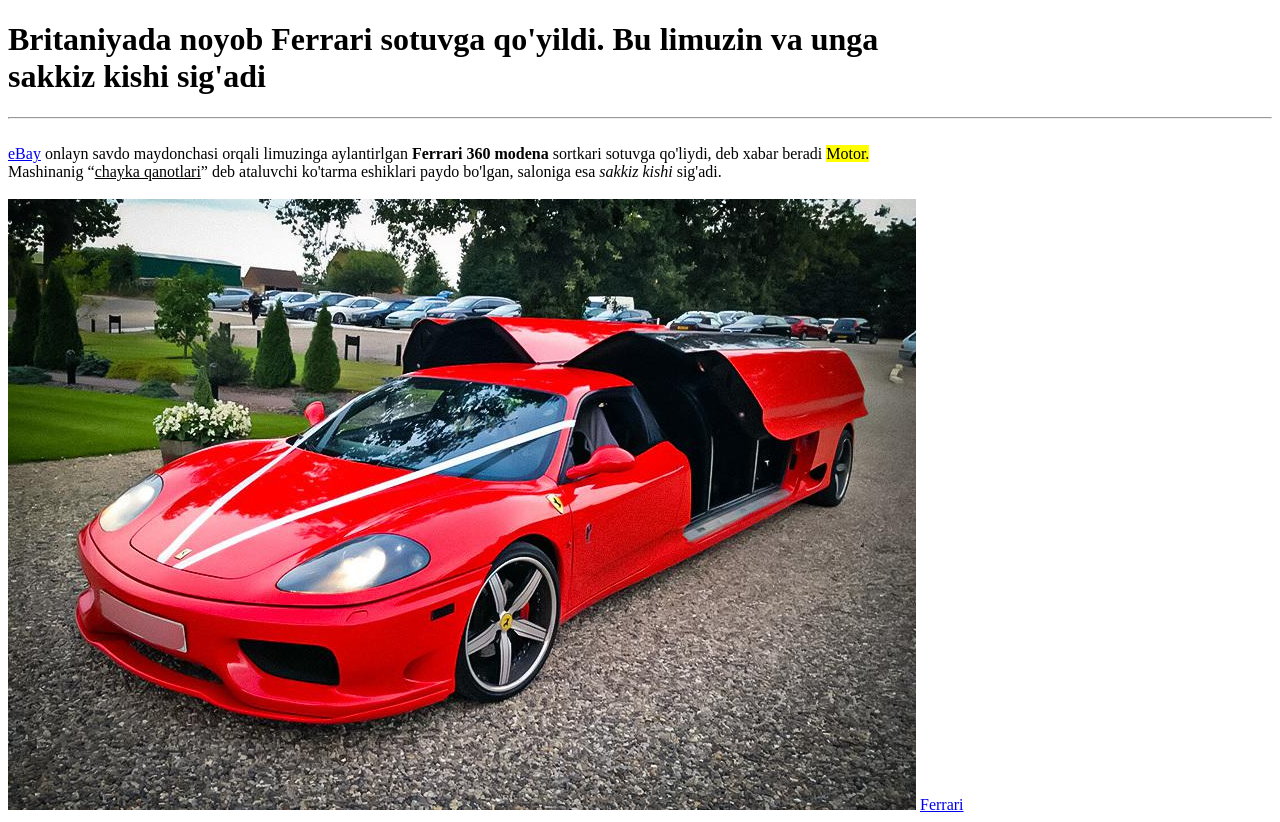
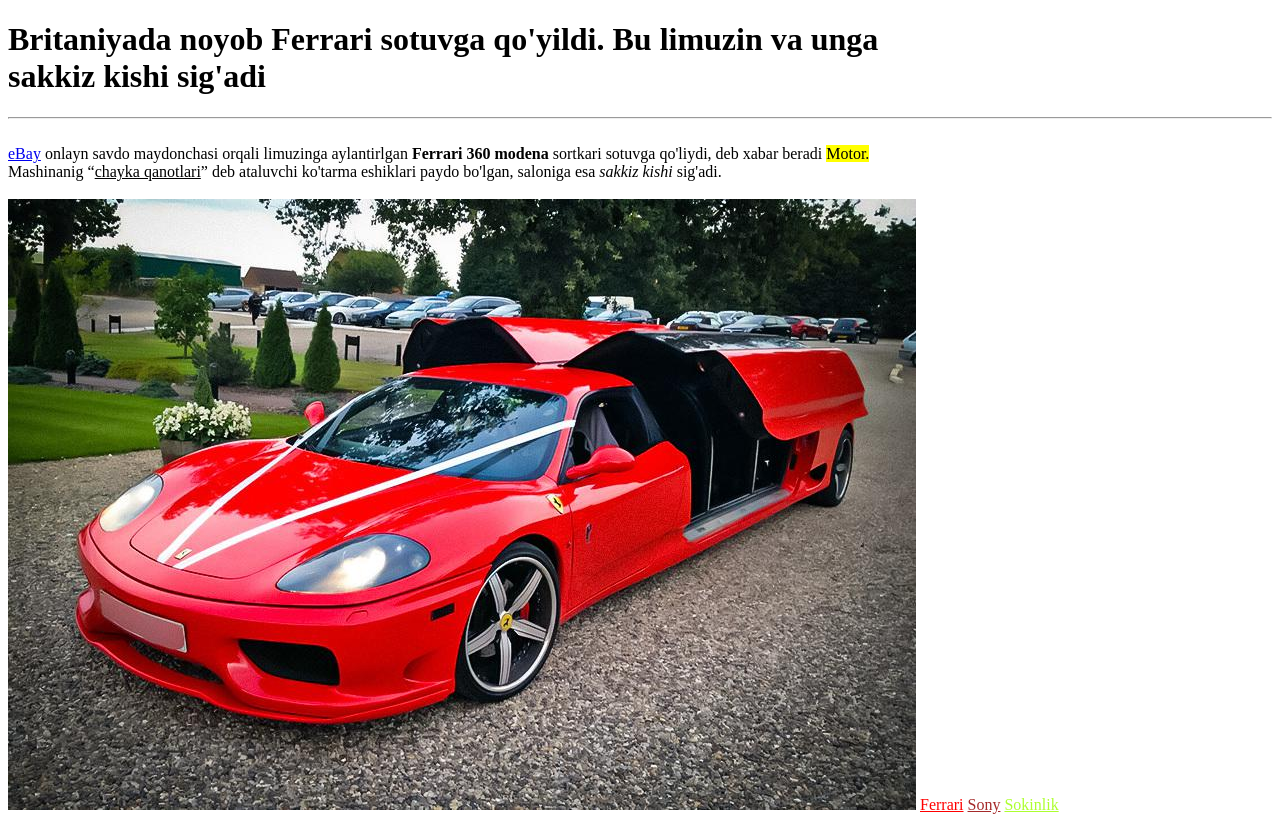
Before and after one commit to Ahmadjon-Frontend/Ferrari, a plain HTML site: page index.html in a window 1280 px wide. Drawn offline with Linux system fonts and the light colour scheme.

Commit message:
Update index.html

```diff
--- a/index.html
+++ b/index.html
@@ -13,7 +13,9 @@
              360 modena </b> sortkari sotuvga qo'liydi, deb xabar beradi <mark>Motor.</mark> <br> Mashinanig
             <q><ins>chayka qanotlari</ins></q> deb ataluvchi ko'tarma eshiklari paydo bo'lgan, saloniga esa <i>
              sakkiz kishi</i> sig'adi. </span> <br> <br> <img src="img/rasm1.jpg" alt="">
-             <a href="#">Ferrari</a>
+            <a href="index.html" style="color:red">Ferrari</a>
+            <a href="index.html" style="color:brown">Sony</a>
+            <a href="index.html" style="color:greenyellow">Sokinlik</a>
 
 
 
```
